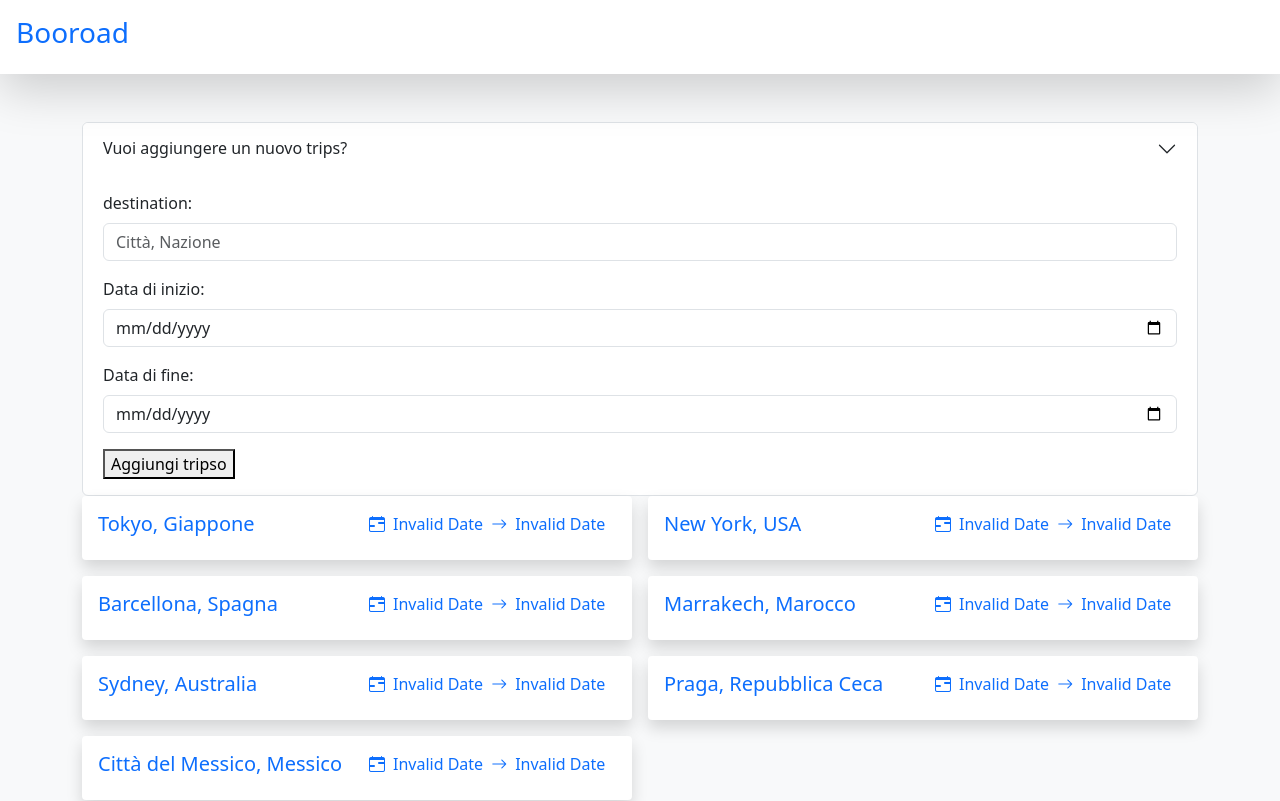
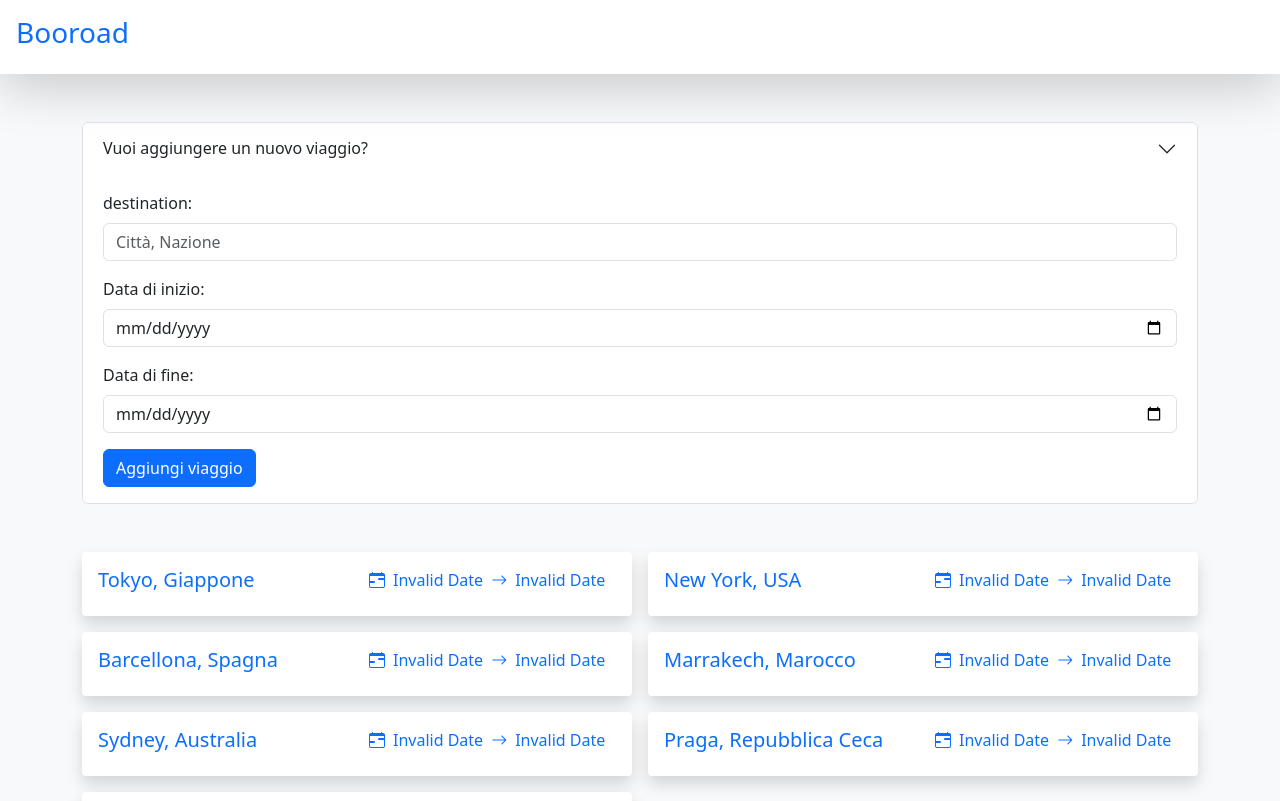
Before and after one commit to gabriele-fontana/booroad, a React (Vite) app: page / in a window 1280 px wide. Shown: the top 801 px of the page. Built offline with nearby package versions, Linux system fonts and the light colour scheme.

Commit message:
fix collapse new trip form

```diff
--- a/src/components/TravelForm.jsx
+++ b/src/components/TravelForm.jsx
@@ -29,11 +29,11 @@ export default function TravelForm() {
 
   return (
 
-    <div className="accordion" id="addNewTravel">
+    <div className="accordion mb-5" id="addNewTravel">
       <div className="accordion-item">
         <h2 className="accordion-header">
-          <button className="accordion-button collapsed" type="button" data-bs-toggle="collapse" data-bs-target="#collapseOne" aria-expanded="true" aria-controls="collapseOne">
-            Vuoi aggiungere un nuovo trips?
+          <button className="accordion-button collapsed" type="button" data-bs-toggle="collapse" data-bs-target="#collapseOne" aria-expanded="false" aria-controls="collapseOne">
+            Vuoi aggiungere un nuovo viaggio?
           </button>
         </h2>
         <div id="collapseOne" className="accordion-collapse collapse show" data-bs-parent="#accordionExample">
@@ -54,7 +54,7 @@ export default function TravelForm() {
                 <input type="date" className="form-control" id="end_date" name="end_date" value={newtrips.end_date}
                   onChange={(e) => { setNewTrips({ ...newtrips, end_date: e.target.value }) }} />
               </div>
-              <button type="submit" >Aggiungi tripso</button>
+              <button className="btn btn-primary" type="submit" >Aggiungi viaggio</button>
             </form>
           </div>
         </div>
```
